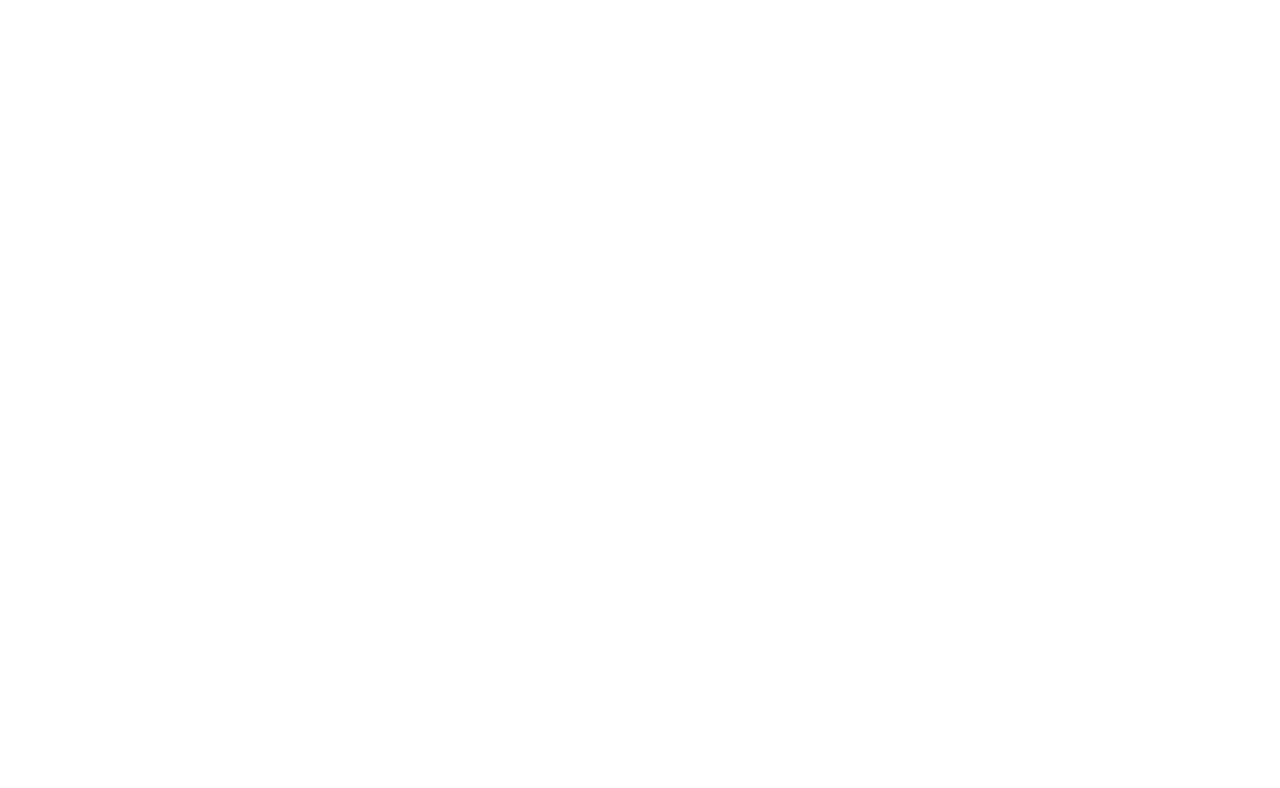
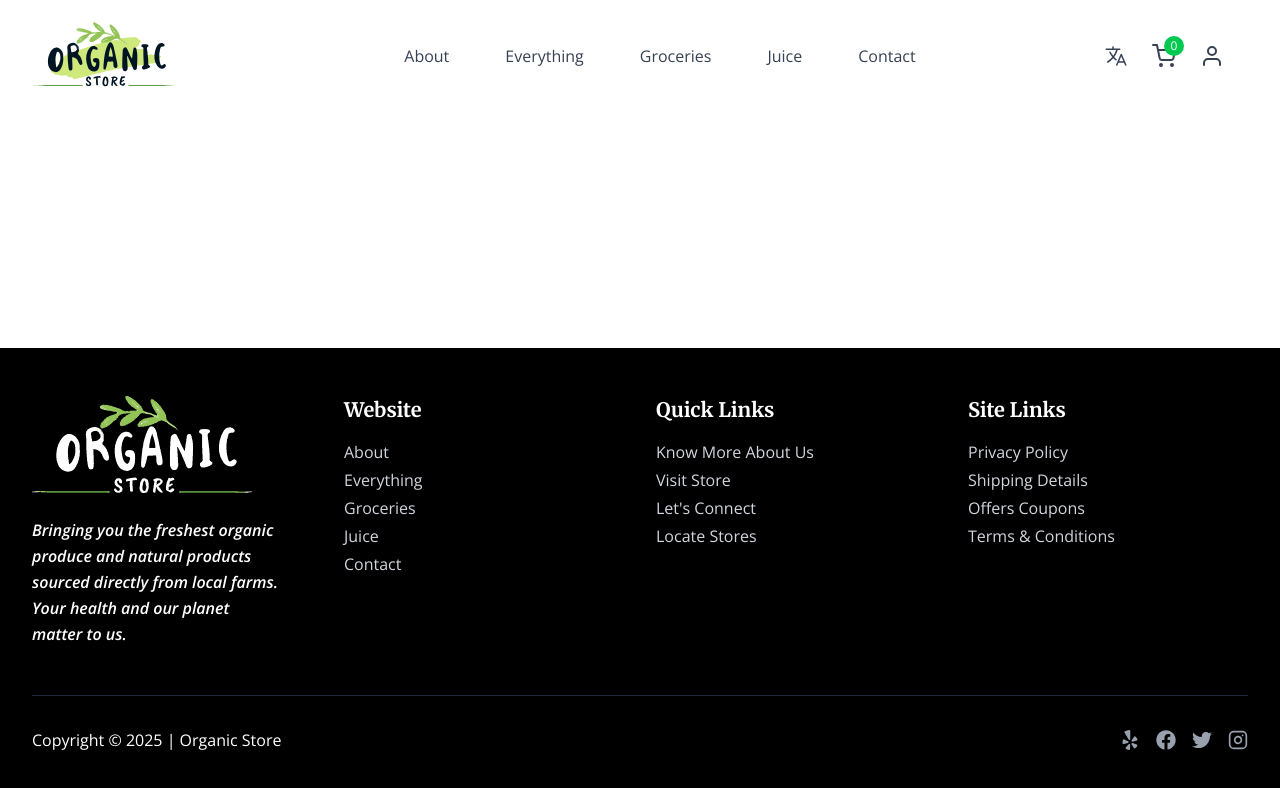
Before and after one commit to Ahmed-Khaled24/organic-shop, a React (Vite) app: page /contact in a window 1280 px wide. Shown: the top 788 px of the page. Built offline with nearby package versions, Linux system fonts and the light colour scheme.

Commit message:
feat: implement the public layout

```diff
--- a/src/layouts/PublicLayout.tsx
+++ b/src/layouts/PublicLayout.tsx
@@ -0,0 +1,13 @@
+import { Outlet } from "react-router";
+import Footer from "../components/Footer";
+import Navbar from "../components/Nav";
+
+export const PublicLayout = () => {
+    return (
+        <>
+            <Navbar />
+            <Outlet />
+            <Footer />
+        </>
+    );
+};
```
